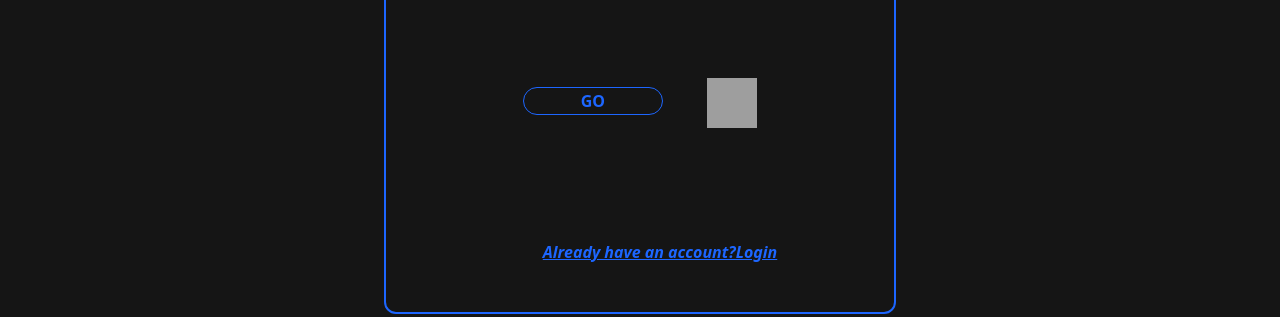
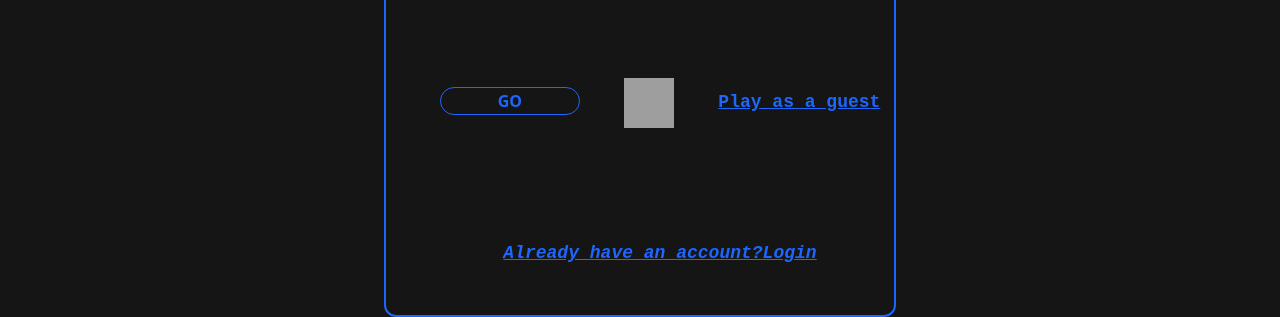
Before and after one commit to Adheesh-Sood/Qpack-Computing-project, a plain HTML site: page index.html in a window 1280 px wide. Shown: the part 598-915 px from the top of the page. Drawn offline with nearby package versions, Linux system fonts and the light colour scheme; grey boxes are pictures that could not be loaded; a web font is replaced by a local one.

Commit message:
Add files via upload

```diff
--- a/index.html
+++ b/index.html
@@ -100,6 +100,7 @@
             <center><button id="go" class="btnGo">GO</button>
 
                 <button id="google"><img src='https://www.salesforceben.com/wp-content/uploads/2021/03/google-logo-icon-PNG-Transparent-Background-2048x2048.png' alt=""></button>
+                <a href="games.html"> Play as a guest </a>
 
             </center>
 
@@ -221,6 +222,12 @@
 
 
 
+        }
+        a{
+            color:#1D66FF;
+            font-weight:bold;
+            font-family:monospace;
+            font-size:18px;
         }
         img{
             transition:2s ease-in-out;
```
Also changed, not shown: flappybird.html (+2 -3 lines), games.html (+2 -1 lines).
